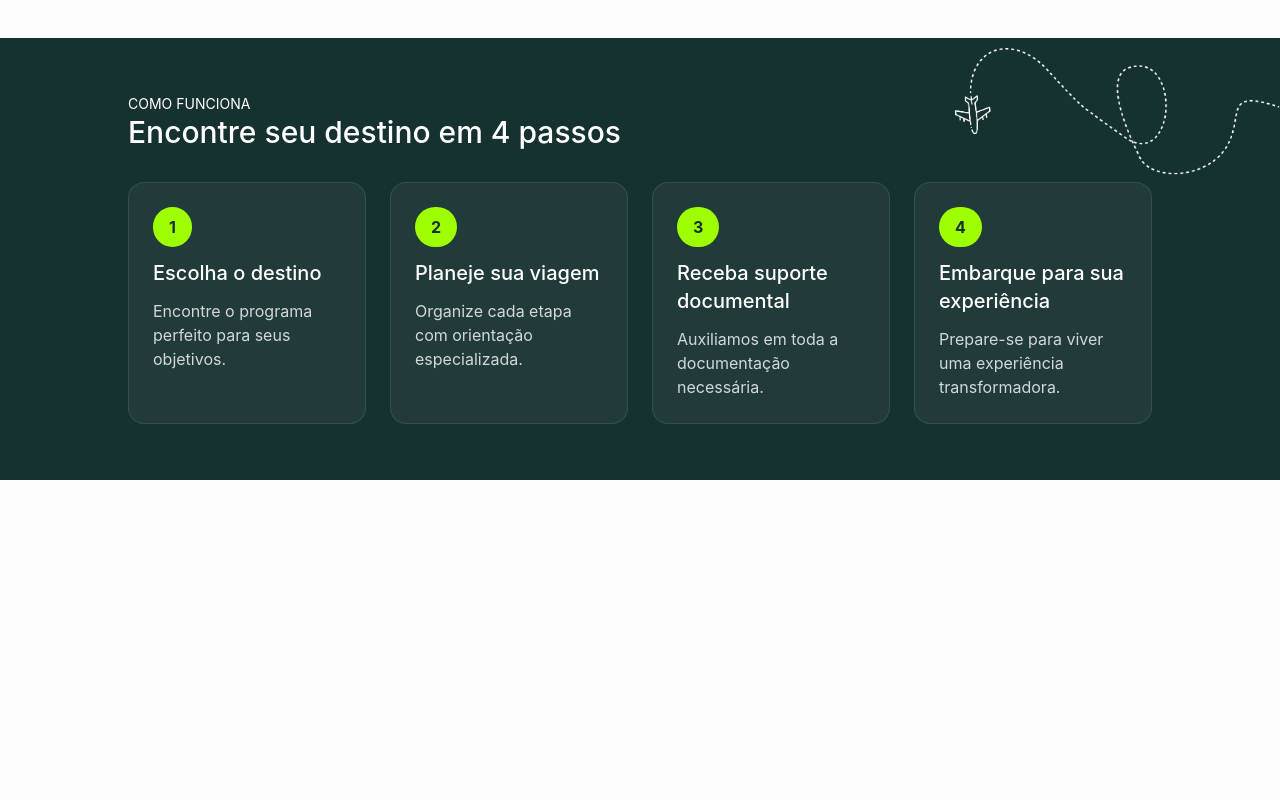
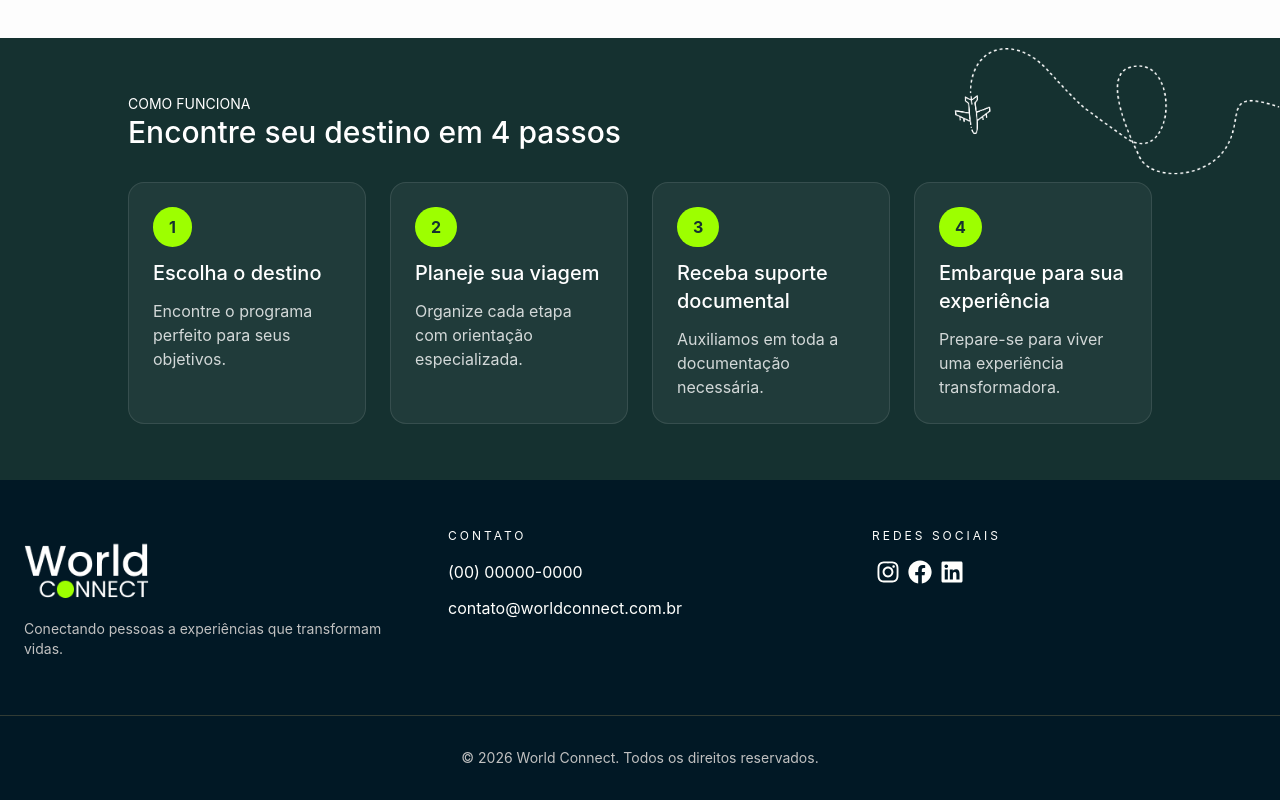
Before and after one commit to Angellica06/world-connect-landing-page, a React (Vite) app: page / in a window 1280 px wide. Shown: the part 1927-2727 px from the top of the page. Before the commit the page ends 2407 px from the top, so only its background shows below. Built offline with nearby package versions, Linux system fonts and the light colour scheme.

Commit message:
feat: adiciona componente Footer

```diff
--- a/src/App.jsx
+++ b/src/App.jsx
@@ -2,6 +2,7 @@ import Header from "./components/layout/Header";
 import Hero from "./components/sections/Hero";
 import Destinos from "./components/sections/Destinos";
 import ComoFunciona from "./components/sections/ComoFunciona";
+import Footer from "./components/layout/Footer";
 
 function App() {
   return (
@@ -10,6 +11,7 @@ function App() {
       <Hero />
       <Destinos />
       <ComoFunciona />
+      <Footer />
     </>
   );
 }
--- a/src/components/layout/Footer.jsx
+++ b/src/components/layout/Footer.jsx
@@ -0,0 +1,67 @@
+import Logo from "../../assets/imagens/logo2.png";
+import { FaInstagram } from "react-icons/fa";
+import { FaFacebook } from "react-icons/fa";
+import { FaLinkedin } from "react-icons/fa";
+
+function Footer() {
+  return (
+    <footer id="contato" className="bg-[#011825] text-[#FFFFFD] pt-12 pb-8">
+      <div className="mx-auto max-w-7xl px-6 grid md:grid-cols-3 gap-10">
+        <div>
+          <img className="w-32" src={Logo} alt="world-connect" />
+          <p className="text-sm text-[#C1C1C1] mt-3">
+            Conectando pessoas a experiências que transformam vidas.
+          </p>
+        </div>
+
+        <div className="space-y-3">
+          <p className="text-xs uppercase tracking-[0.25em] text-cream/60 mb-4">
+            Contato
+          </p>
+          <a
+            href="#"
+            className="flex items-center gap-3 hover:text-[#79a73d] transition"
+          >
+            (00) 00000-0000
+          </a>
+          <a
+            href="#"
+            className="flex items-center gap-3 hover:text-[#79a73d] transition"
+          >
+            contato@worldconnect.com.br
+          </a>
+        </div>
+
+        <div className="space-y-3">
+          <p className="text-xs uppercase tracking-[0.25em] mb-4">
+            Redes Sociais
+          </p>
+          <a
+            href="#"
+            className="inline-flex text-2xl items-center px-1 hover:text-[#79a73d] transition"
+          >
+            <FaInstagram />
+          </a>
+          <a
+            href="#"
+            className="inline-flex text-2xl items-center px-1 hover:text-[#79a73d] transition"
+          >
+            <FaFacebook />
+          </a>
+          <a
+            href="#"
+            className="inline-flex text-2xl items-center px-1 hover:text-[#79a73d] transition"
+          >
+            <FaLinkedin />
+          </a>
+        </div>
+      </div>
+
+      <div className="mt-14 pt-8 text-[#C1C1C1] border-t border-[#313b34] text-center text-sm">
+        <p>© 2026 World Connect. Todos os direitos reservados.</p>
+      </div>
+    </footer>
+  );
+}
+
+export default Footer;
```
